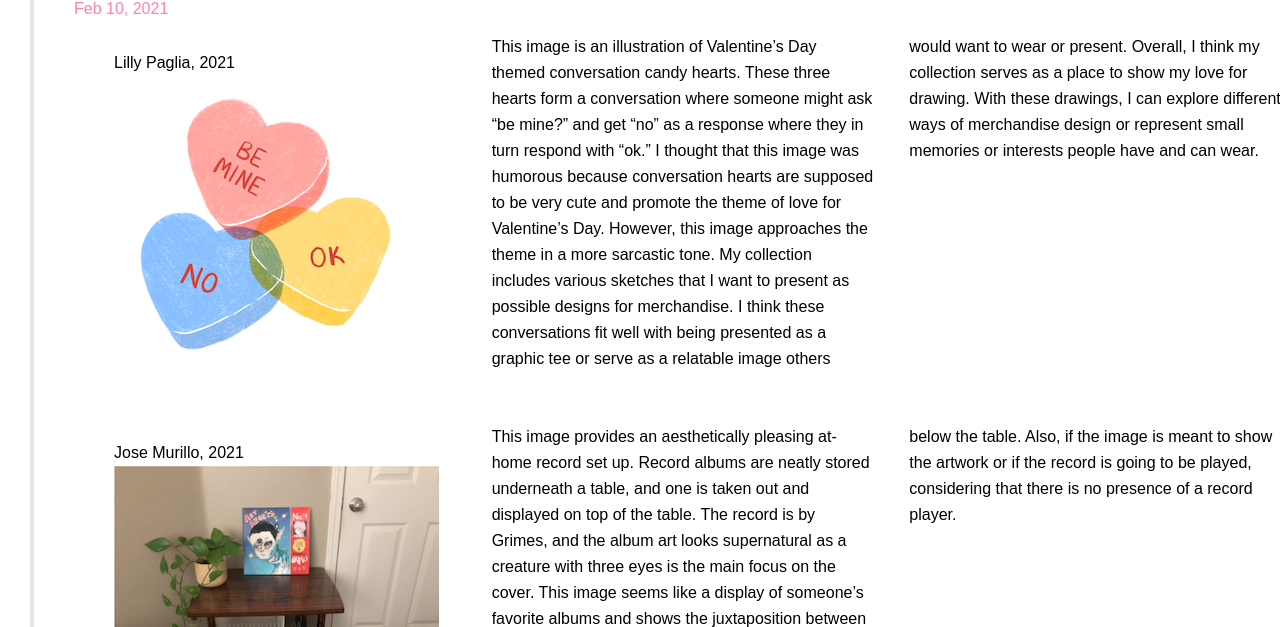
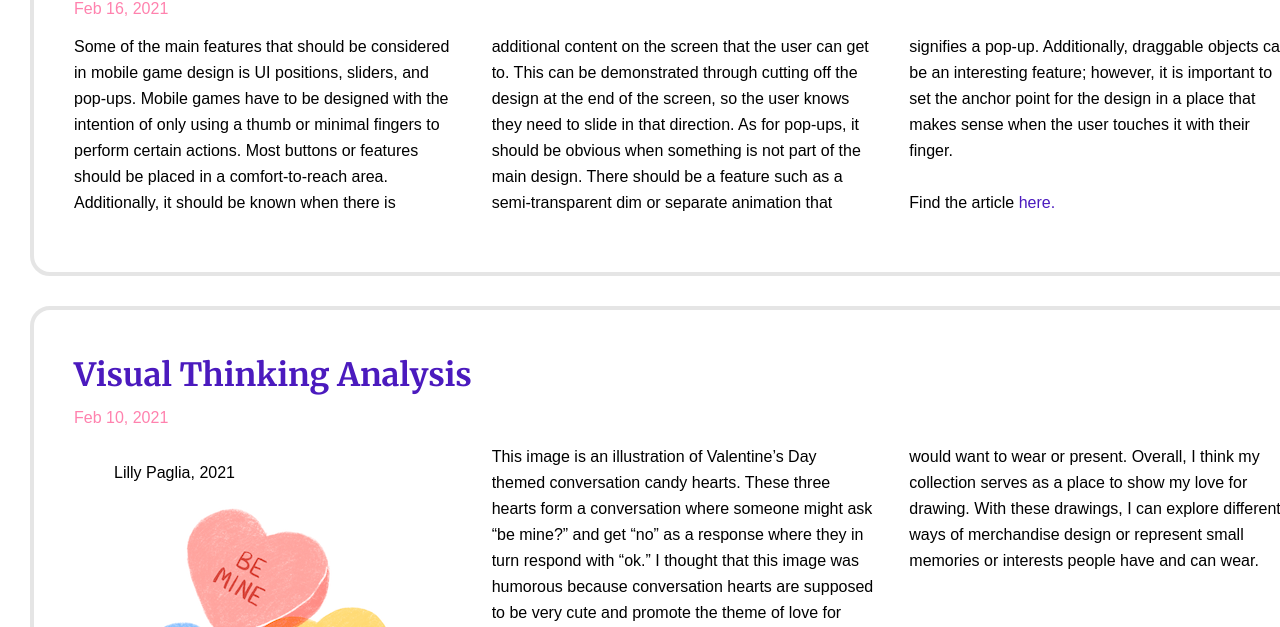
Before and after one commit to lillyp3/lillyp3.github.com, a plain HTML site: page des157/lj/index.html in a window 1280 px wide. Shown: the part 473-1100 px from the top of the page. Drawn offline with nearby package versions, Linux system fonts and the light colour scheme.

Commit message:
learning journal post

```diff
--- a/des157/lj/index.html
+++ b/des157/lj/index.html
@@ -29,6 +29,24 @@
     </header>
 
     <main>
+
+        <article class="post">
+            <h2>Game Design UX Best Practices</h2>
+            <p id="date">Feb 16, 2021</p>
+            <p class="text">
+                Some of the main features that should be considered in mobile game design is UI positions,
+                sliders, and pop-ups. Mobile games have to be designed with the intention of only using a
+                thumb or minimal fingers to perform certain actions. Most buttons or features should be
+                placed in a comfort-to-reach area. Additionally, it should be known when there is additional
+                content on the screen that the user can get to. This can be demonstrated through cutting
+                off the design at the end of the screen, so the user knows they need to slide in that direction.
+                As for pop-ups, it should be obvious when something is not part of the main design. There
+                should be a feature such as a semi-transparent dim or separate animation that signifies a
+                pop-up. Additionally, draggable objects can be an interesting feature; however, it is important
+                to set the anchor point for the design in a place that makes sense when the user touches it with
+                their finger. <br><br> Find the article <a href="https://uxplanet.org/game-design-ux-best-practices-guide-4a3078c32099 " target="_blank">here.</a>
+            </p>
+        </article>
 
         <article class="post">
             <h2>Visual Thinking Analysis</h2>
```
